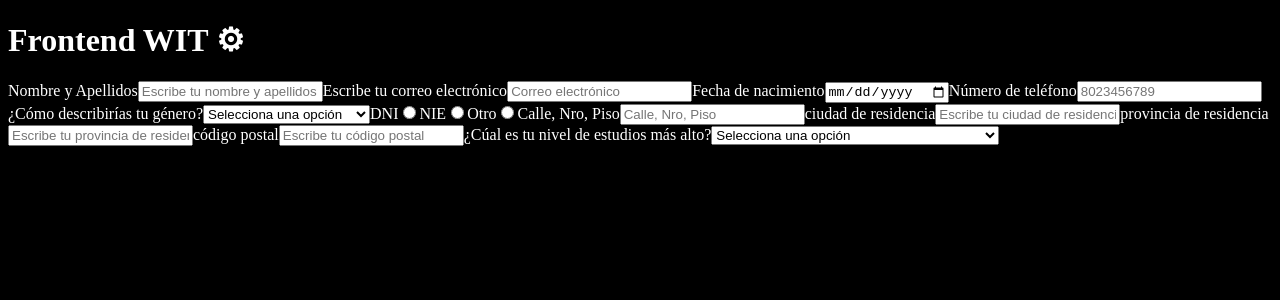
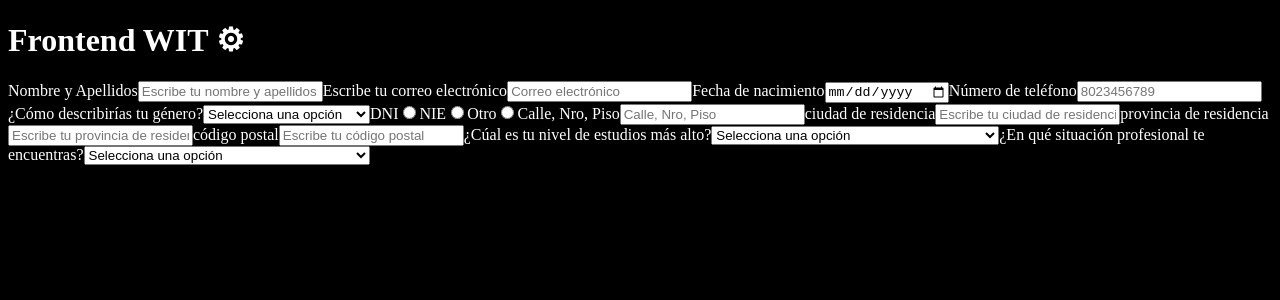
Before and after one commit to WIT-APP/wit-frontend, a React (Vite) app: page / in a window 1280 px wide. Shown: the top 300 px of the page. Built offline with nearby package versions, Linux system fonts and the light colour scheme.

Commit message:
#2 crear tdd y input para situación profesional

```diff
--- a/src/components/Form.tsx
+++ b/src/components/Form.tsx
@@ -13,6 +13,11 @@ const Form = () => {
   const [educacionValue, setEducacionValue] = useState("");
   const handleEducacionChange = (event: any) => {
     setEducacionValue(event.target.value);
+  }
+
+  const [profesionalValue, setProfesionalValue] = useState("");
+  const handleProfesionalChange = (event: any) => {
+    setProfesionalValue(event.target.value);
   }
 
 
@@ -48,6 +53,16 @@ const Form = () => {
         { value: "otro", label: "Otro" },
       ]} onChange={handleEducacionChange} />
 
+<InputSelect id="profesional" label="¿En qué situación profesional te encuentras?" value={profesionalValue} options={[
+        { value: "Desempleada/o sin ingresos", label: "Desempleada/o sin ingresos" },
+        { value: "Desempleada/o con subsidio por desempleo", label: "Desempleada/o con subsidio por desempleo" },
+        { value: "Empleada/o a tiempo completo", label: "Empleada/o a tiempo completo" },
+        { value: "Empleada/o a tiempo parcial", label: "Empleada/o a tiempo parcial" },
+        { value: "Autónoma/o", label: "Autónoma/o" },
+        { value: "Estudiante", label: "Estudiante" },
+        { value: "Otro", label: "Otro" },
+      ]} onChange={handleProfesionalChange} />
+
 
     </form>
   );
```
Also changed, not shown: 1 other file (tests, documents, lock files or other folders).
